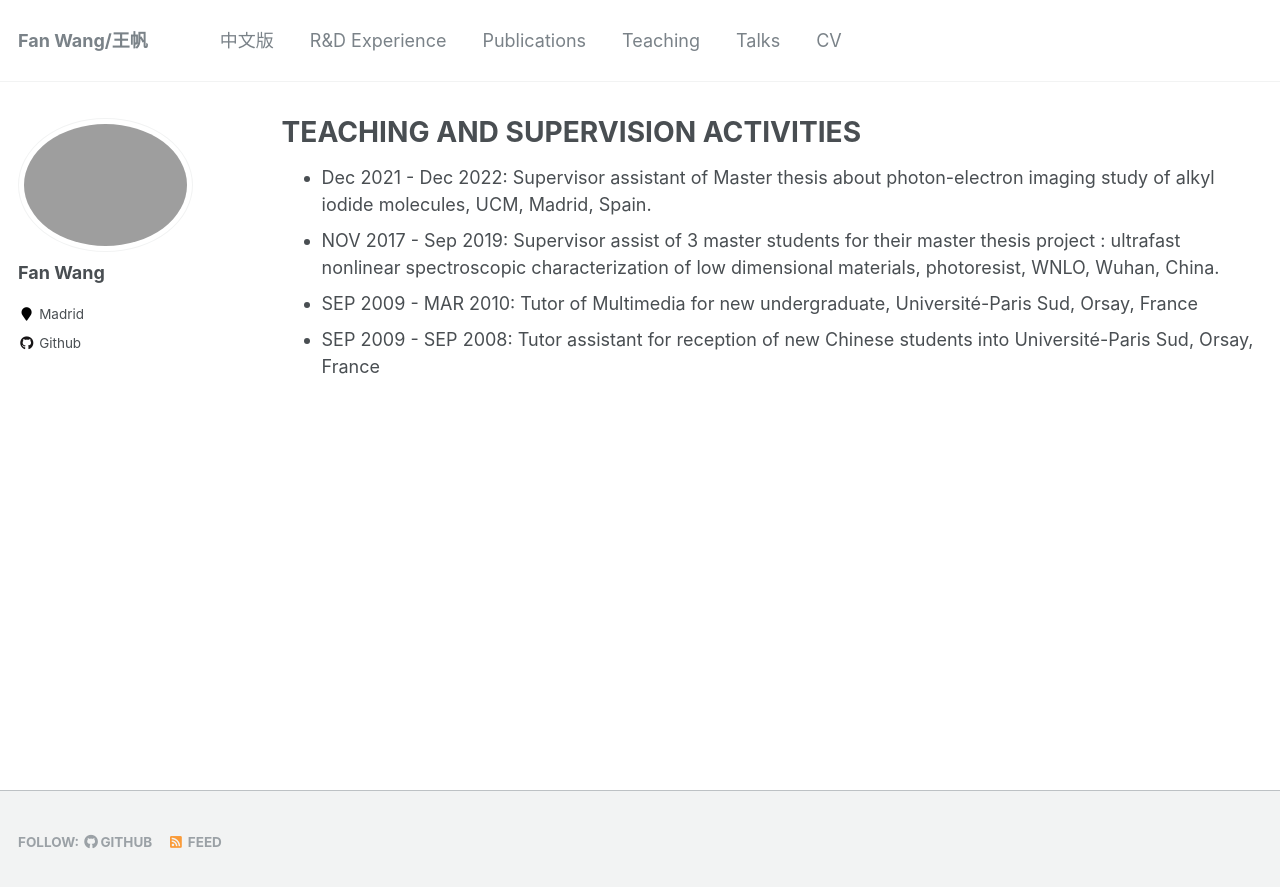
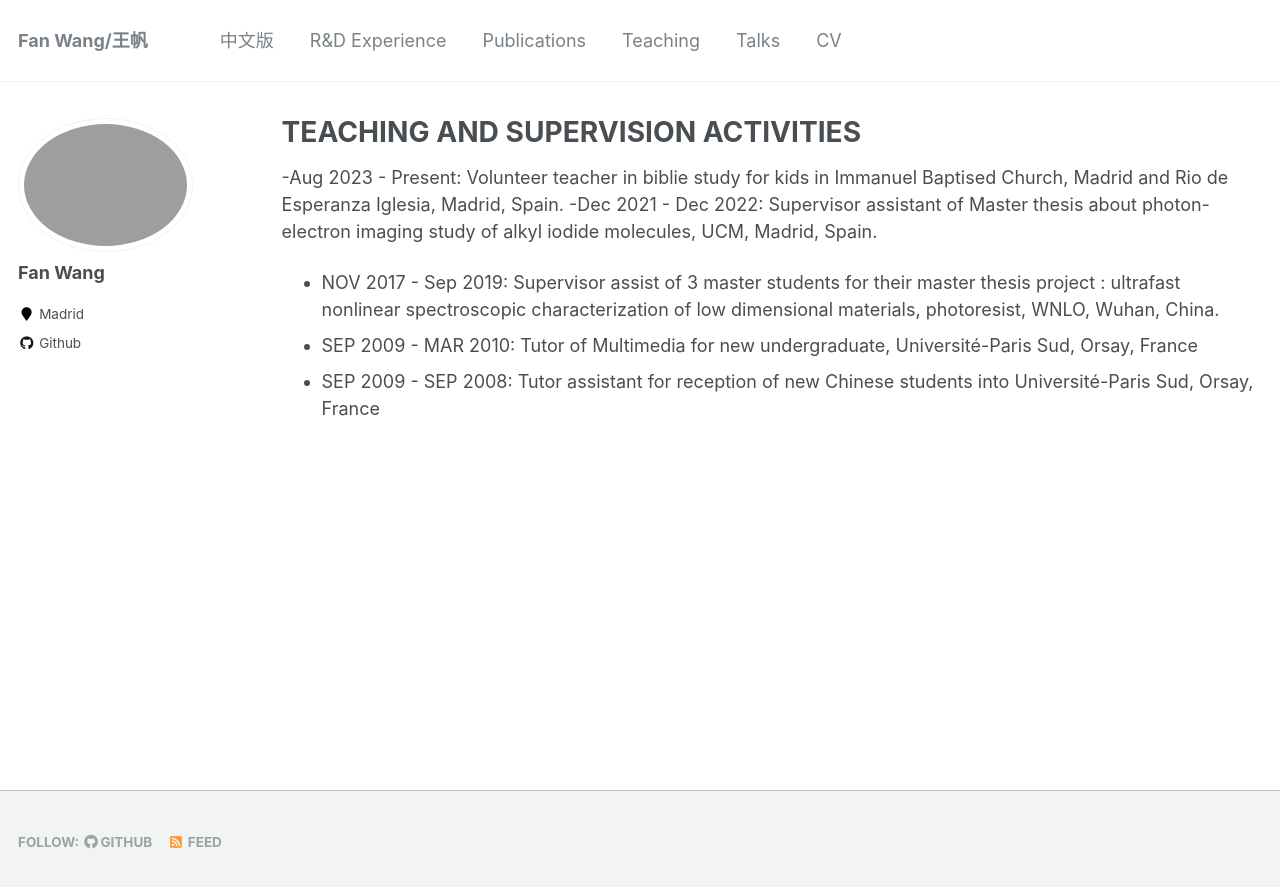
Before and after one commit to fanwangfang/fanwangfang.github.io, a Jekyll site: the page built from _pages/teaching.md, in a window 1280 px wide. Shown: the top 887 px of the page. Built offline with Jekyll 4.4.1, drawn with Linux system fonts in a browser that asks for light colours.

Commit message:
Update teaching.md

```diff
--- a/_pages/teaching.md
+++ b/_pages/teaching.md
@@ -5,7 +5,8 @@ permalink: /teaching/
 author_profile: true
 ---
 
-- Dec 2021 - Dec 2022:  Supervisor assistant of Master thesis about photon-electron imaging study of alkyl iodide molecules, UCM, Madrid, Spain.
+-Aug 2023 - Present:  Volunteer teacher in biblie study for kids in Immanuel Baptised Church, Madrid and Rio de Esperanza Iglesia, Madrid, Spain.
+-Dec 2021 - Dec 2022:  Supervisor assistant of Master thesis about photon-electron imaging study of alkyl iodide molecules, UCM, Madrid, Spain.
 - NOV 2017 - Sep 2019:  Supervisor assist of 3 master students for their master thesis project : ultrafast nonlinear spectroscopic characterization of low dimensional materials, photoresist, WNLO, Wuhan, China.
 - SEP 2009 - MAR 2010:  Tutor of Multimedia for new undergraduate, Université-Paris Sud, Orsay, France
 - SEP 2009 - SEP 2008:   Tutor assistant for reception of new Chinese students into Université-Paris Sud, Orsay, France
```
